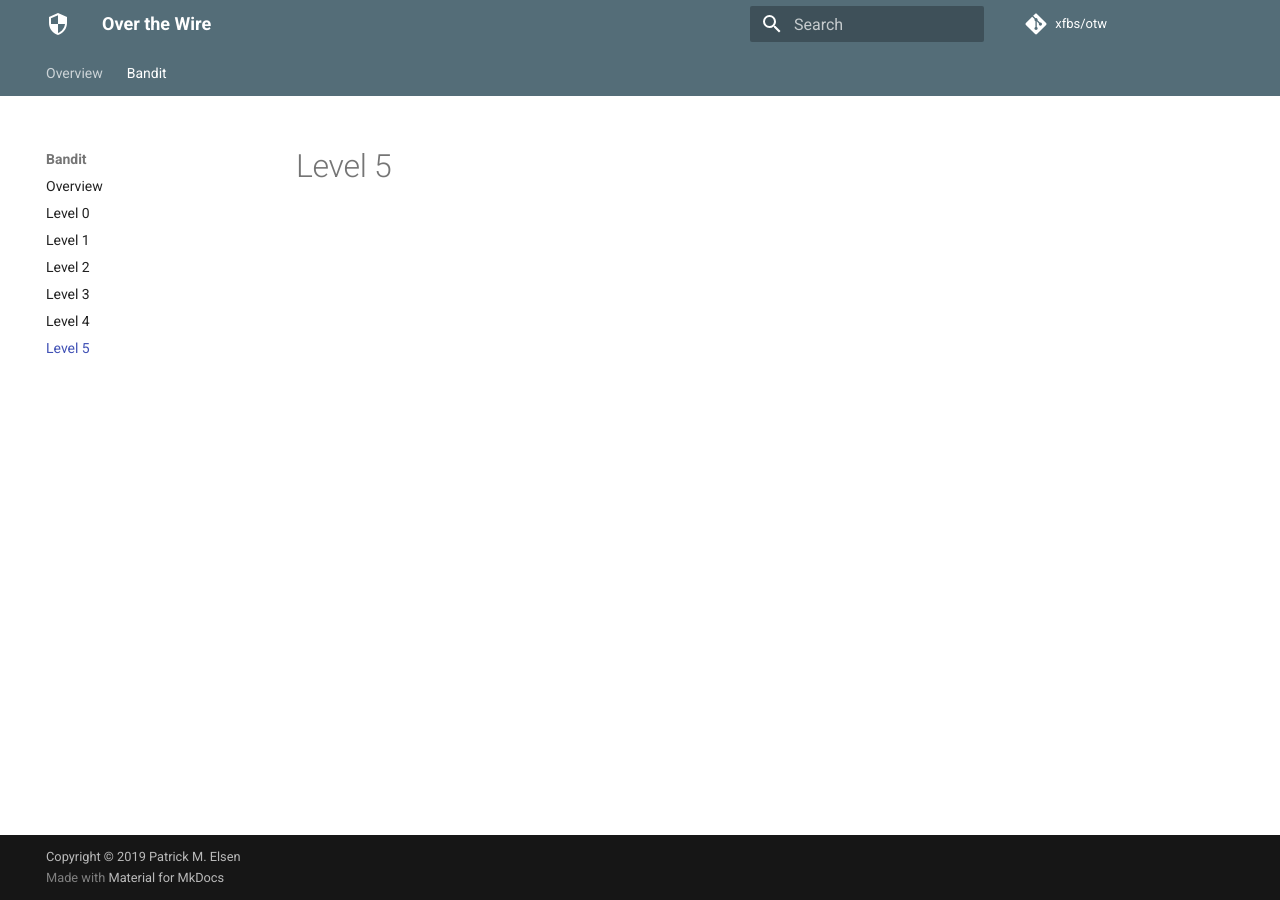
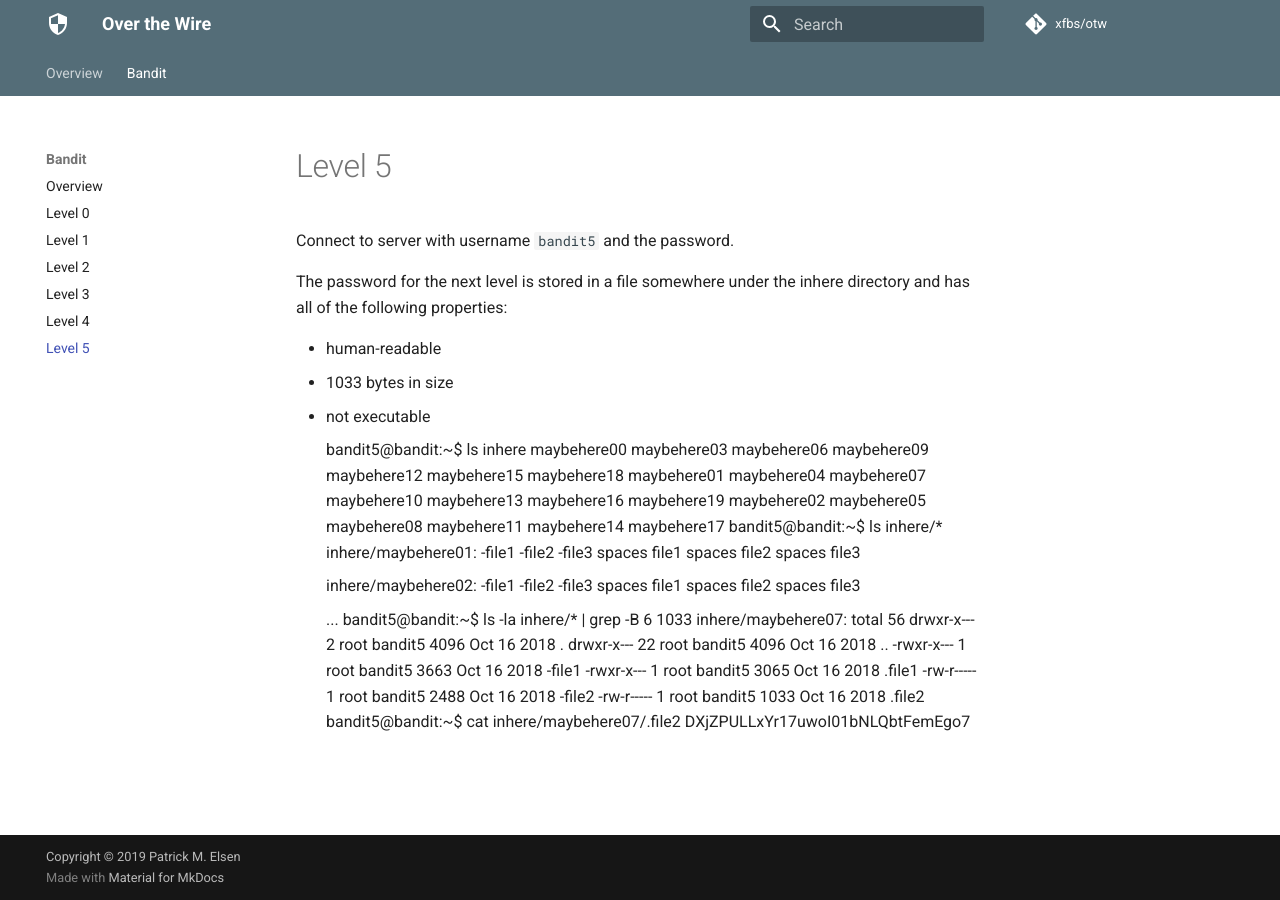
Before and after one commit to xfbs/otw, an MkDocs documentation site: the page built from docs/bandit/level5.md, in a window 1280 px wide. Built offline with MkDocs 1.6.1 and Material for MkDocs 9.7.7, drawn with Linux system fonts in a browser that asks for light colours; comment, search, counter and statistics services are not loaded.

Commit message:
adds level 5

```diff
--- a/docs/bandit/level5.md
+++ b/docs/bandit/level5.md
@@ -1 +1,33 @@
 # Level 5
+
+Connect to server with username `bandit5` and the password.
+
+The password for the next level is stored in a file somewhere under the inhere directory and has all of the following properties:
+
+* human-readable
+* 1033 bytes in size
+* not executable
+
+    bandit5@bandit:~$ ls inhere
+    maybehere00  maybehere03  maybehere06  maybehere09  maybehere12  maybehere15  maybehere18
+    maybehere01  maybehere04  maybehere07  maybehere10  maybehere13  maybehere16  maybehere19
+    maybehere02  maybehere05  maybehere08  maybehere11  maybehere14  maybehere17
+    bandit5@bandit:~$ ls inhere/*
+    inhere/maybehere01:
+    -file1  -file2  -file3  spaces file1  spaces file2  spaces file3
+
+    inhere/maybehere02:
+    -file1  -file2  -file3  spaces file1  spaces file2  spaces file3
+
+    ...
+    bandit5@bandit:~$ ls -la inhere/* | grep -B 6 1033
+    inhere/maybehere07:
+    total 56
+    drwxr-x---  2 root bandit5 4096 Oct 16  2018 .
+    drwxr-x--- 22 root bandit5 4096 Oct 16  2018 ..
+    -rwxr-x---  1 root bandit5 3663 Oct 16  2018 -file1
+    -rwxr-x---  1 root bandit5 3065 Oct 16  2018 .file1
+    -rw-r-----  1 root bandit5 2488 Oct 16  2018 -file2
+    -rw-r-----  1 root bandit5 1033 Oct 16  2018 .file2
+    bandit5@bandit:~$ cat inhere/maybehere07/.file2
+    DXjZPULLxYr17uwoI01bNLQbtFemEgo7
```
